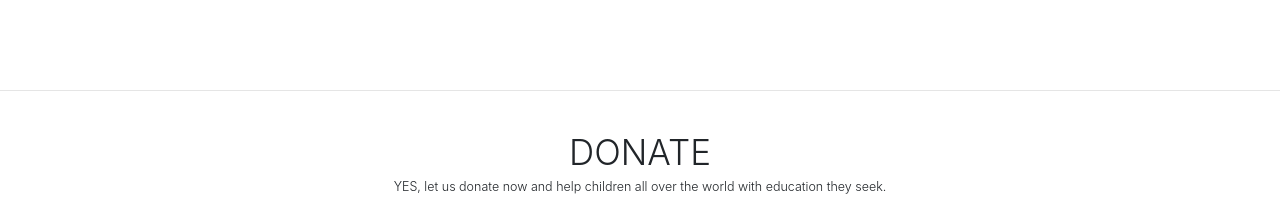
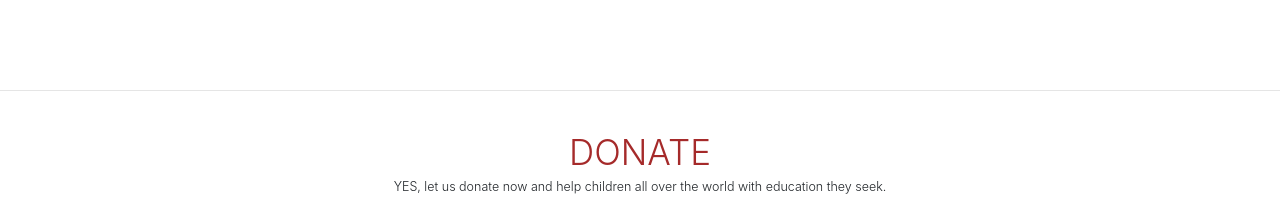
Before and after one commit to suryavjkumar/Bluehatt, a plain HTML site: page index.html in a window 1280 px wide. Shown: the part 1040-1263 px from the top of the page. Drawn offline with nearby package versions, Linux system fonts and the light colour scheme; a script that the page names is missing; files whose address does not match are found by name.

Commit message:
Update index.html

```diff
--- a/index.html
+++ b/index.html
@@ -198,7 +198,7 @@
 
         <div class="pricing-header px-3 py-3 pt-md-5 pb-md-4 mx-auto text-center" id="don">
 
-          <h1 class="display-4">DONATE</h1>
+          <h1 class="display-4" style="color: brown;">DONATE</h1>
           <p class="lead">YES, let us donate now and help children all over the world with education they seek.</p>
         </div>
 
```
